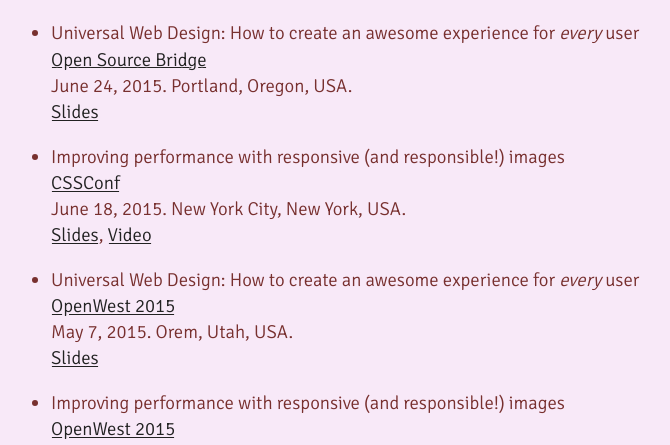
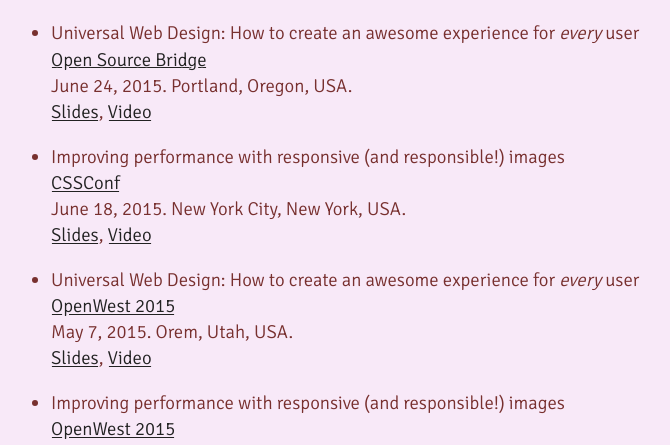
Before and after one commit to nwtn/nwtn.github.io, a Jekyll site: the page built from speaking.md, in a window 1280 px wide and 900 px high, scrolled down 319 px. Shown: the part 160-605 px from the top of the window, without its empty margins (293-963 px from the left). Built offline with Jekyll 4.4.1, drawn with Linux system fonts in a browser that asks for light colours.

Commit message:
updated videos, slides for older talks

```diff
--- a/speaking.md
+++ b/speaking.md
@@ -16,12 +16,12 @@
 * Improving performance with responsive (and responsible!) images
 [CSSDay.io](http://2015.cssday.io/)
 December 5, 2015. Chandler, Arizona, USA.
-[Slides](https://speakerdeck.com/newtron), [Video](https://www.youtube.com/watch?v=O9JGDHEL2b8)
+[Slides](https://speakerdeck.com/newtron/improving-performance-with-responsive-and-responsible-images-cssday-dot-io), [Video](https://www.youtube.com/watch?v=O9JGDHEL2b8)
 
 * Universal Web Design: How to create an awesome experience for *every* user
 [Open Source Bridge](http://opensourcebridge.org/)
 June 24, 2015. Portland, Oregon, USA.
-[Slides](https://speakerdeck.com/newtron/universal-web-design-how-to-create-an-awesome-experience-for-every-user-open-source-bridge)
+[Slides](https://speakerdeck.com/newtron/universal-web-design-how-to-create-an-awesome-experience-for-every-user-open-source-bridge), [Video](https://www.youtube.com/watch?v=GaX21O6mgVQ)
 
 * Improving performance with responsive (and responsible!) images
 [CSSConf](https://2015.cssconf.com/)
@@ -31,7 +31,7 @@
 * Universal Web Design: How to create an awesome experience for *every* user
 [OpenWest 2015](http://www.openwest.org/)
 May 7, 2015. Orem, Utah, USA.
-[Slides](https://speakerdeck.com/newtron/universal-web-design-how-to-create-an-awesome-experience-for-every-user-openwest)
+[Slides](https://speakerdeck.com/newtron/universal-web-design-how-to-create-an-awesome-experience-for-every-user-openwest), [Video](https://www.youtube.com/watch?v=COGW_KXHY8I)
 
 * Improving performance with responsive (and responsible!) images
 [OpenWest 2015](http://www.openwest.org/)
```
Also changed, not shown: other parts of speaking.md (+1 -0 lines).
